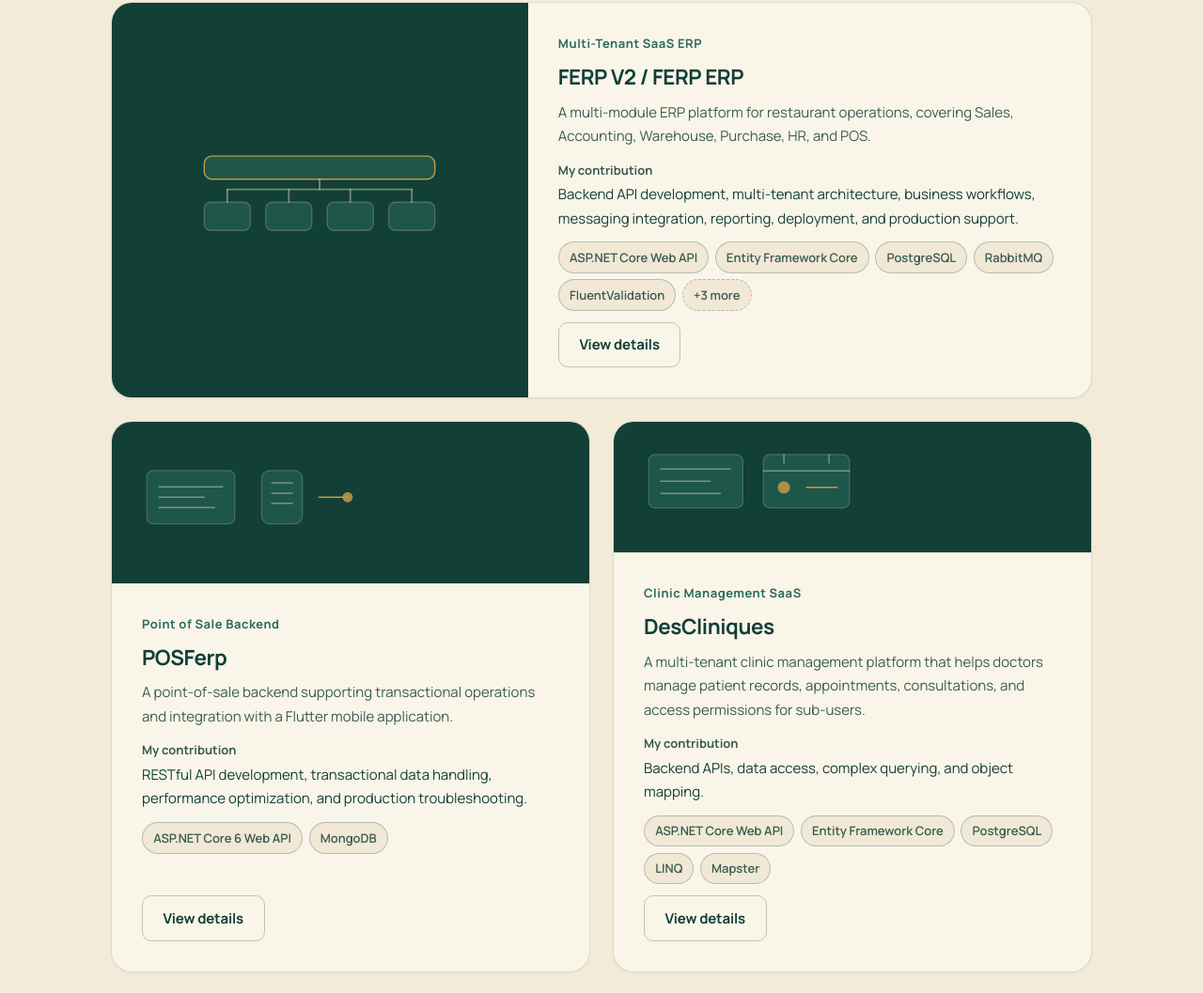
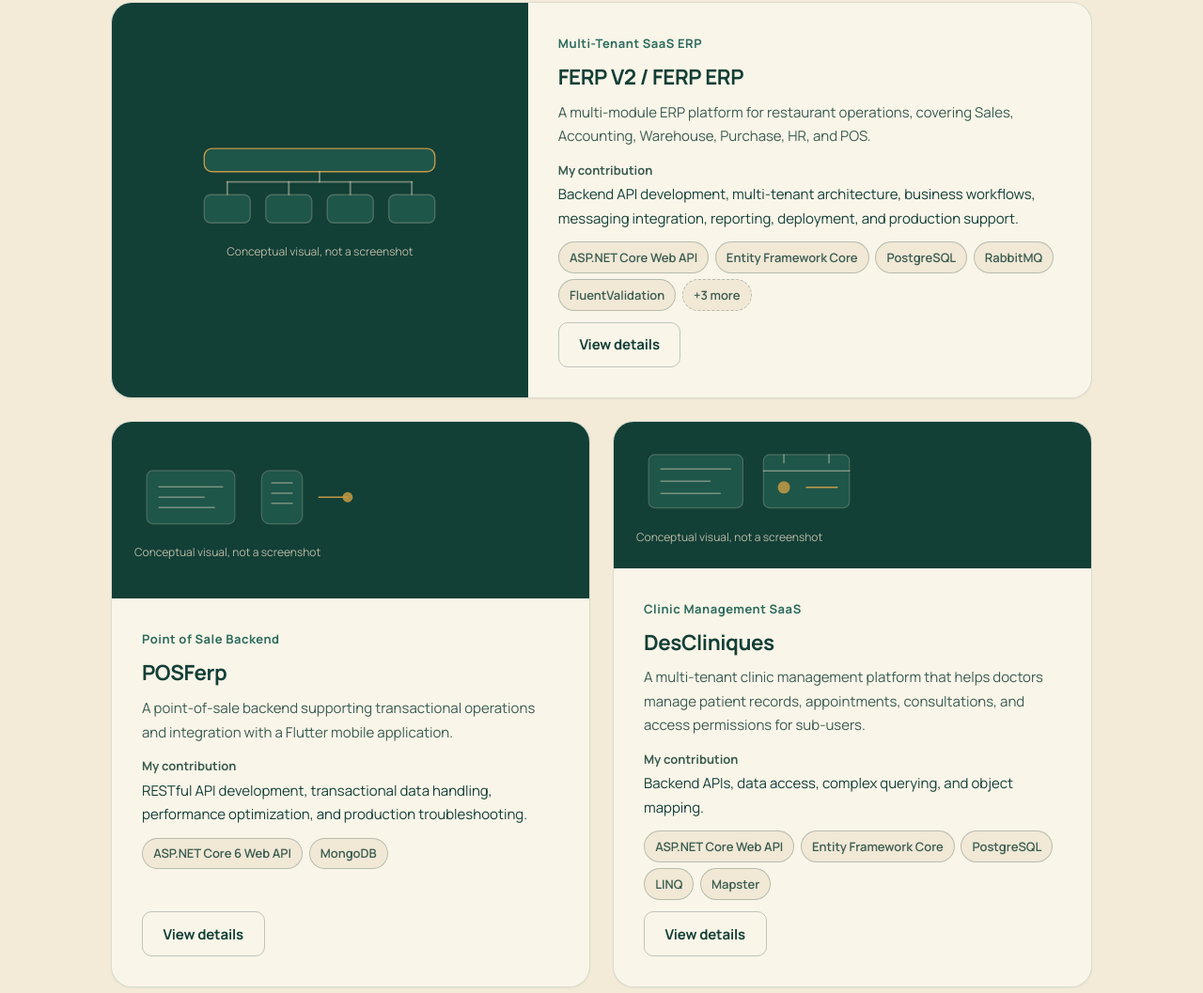
Before and after one commit to MostafaAtef4/portfolio, a website: page docs/index.html in a window 1280 px wide. Shown: the part 3363-4420 px from the top of the page at 94% size. Drawn offline with Linux system fonts and the light colour scheme.

Commit message:
Edit index3

```diff
--- a/docs/index.html
+++ b/docs/index.html
@@ -8,7 +8,8 @@
   <meta name="author" content="Mostafa Atef Mohamed" />
   <meta name="theme-color" content="#123F36" />
   <meta name="color-scheme" content="light" />
-  <!-- canonical and og:url are added once a production domain exists -->
+  <link rel="canonical" href="https://MostafaAtef4.github.io/portfolio/" />
+  <meta property="og:url" content="https://MostafaAtef4.github.io/portfolio/" />
 
   <meta property="og:type" content="profile" />
   <meta property="og:title" content="Mostafa Atef Mohamed | .NET Backend Developer" />
@@ -69,7 +70,8 @@
   "sameAs": [
     "https://github.com/MostafaAtef4",
     "https://www.linkedin.com/in/mostafa-atef-204m/"
-  ]
+  ],
+  "url": "https://MostafaAtef4.github.io/portfolio/"
 }
   </script>
 </head>
@@ -289,7 +291,7 @@
       <path d="M38 32h144" class="mt-line"/>
       <path d="M38 32v10" class="mt-line"/><path d="M86 32v10" class="mt-line"/><path d="M134 32v10" class="mt-line"/><path d="M182 32v10" class="mt-line"/><rect x="20" y="42" width="36" height="22" rx="5" class="mt-fill"/><rect x="68" y="42" width="36" height="22" rx="5" class="mt-fill"/><rect x="116" y="42" width="36" height="22" rx="5" class="mt-fill"/><rect x="164" y="42" width="36" height="22" rx="5" class="mt-fill"/>
     </svg>
-             <p class="card-visual-note"></p>
+             <p class="card-visual-note">Conceptual visual, not a screenshot</p>
            </div>
     <div class="card-body">
       <p class="card-category">Multi-Tenant SaaS ERP</p>
@@ -314,7 +316,7 @@
       <path d="M180 36h28" class="mt-line mt-accent"/>
       <circle cx="208" cy="36" r="5" class="mt-accent-fill"/>
     </svg>
-             <p class="card-visual-note"></p>
+             <p class="card-visual-note">Conceptual visual, not a screenshot</p>
            </div>
     <div class="card-body">
       <p class="card-category">Point of Sale Backend</p>
@@ -340,7 +342,7 @@
     <circle cx="144" cy="42" r="6" class="mt-accent-fill"/>
     <path d="M166 42h30" class="mt-line mt-accent"/>
   </svg>
-             <p class="card-visual-note"></p>
+             <p class="card-visual-note">Conceptual visual, not a screenshot</p>
            </div>
     <div class="card-body">
       <p class="card-category">Clinic Management SaaS</p>
```
Also changed, not shown: docs/portfolio-standalone.html (+4 -2 lines).
